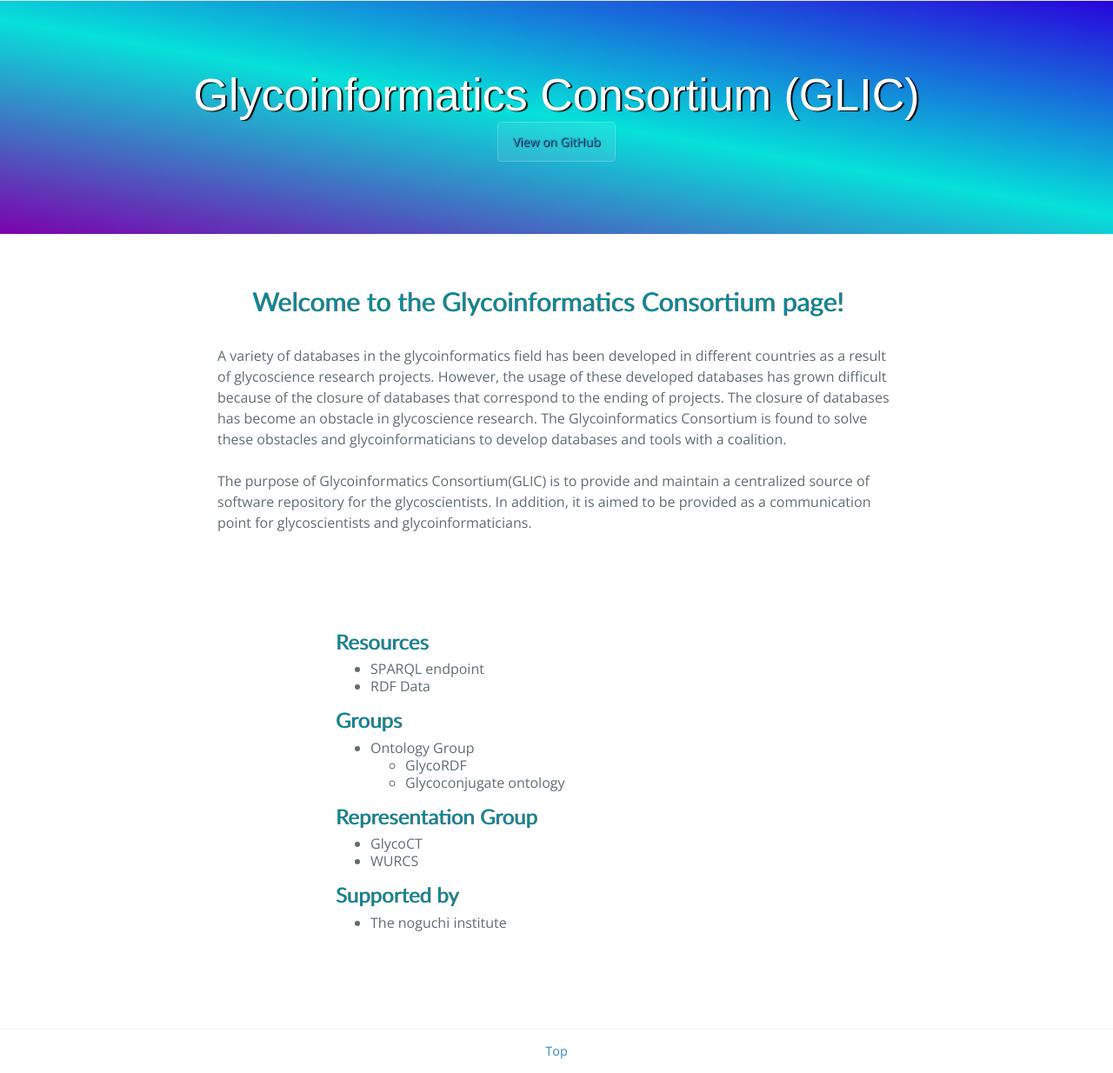
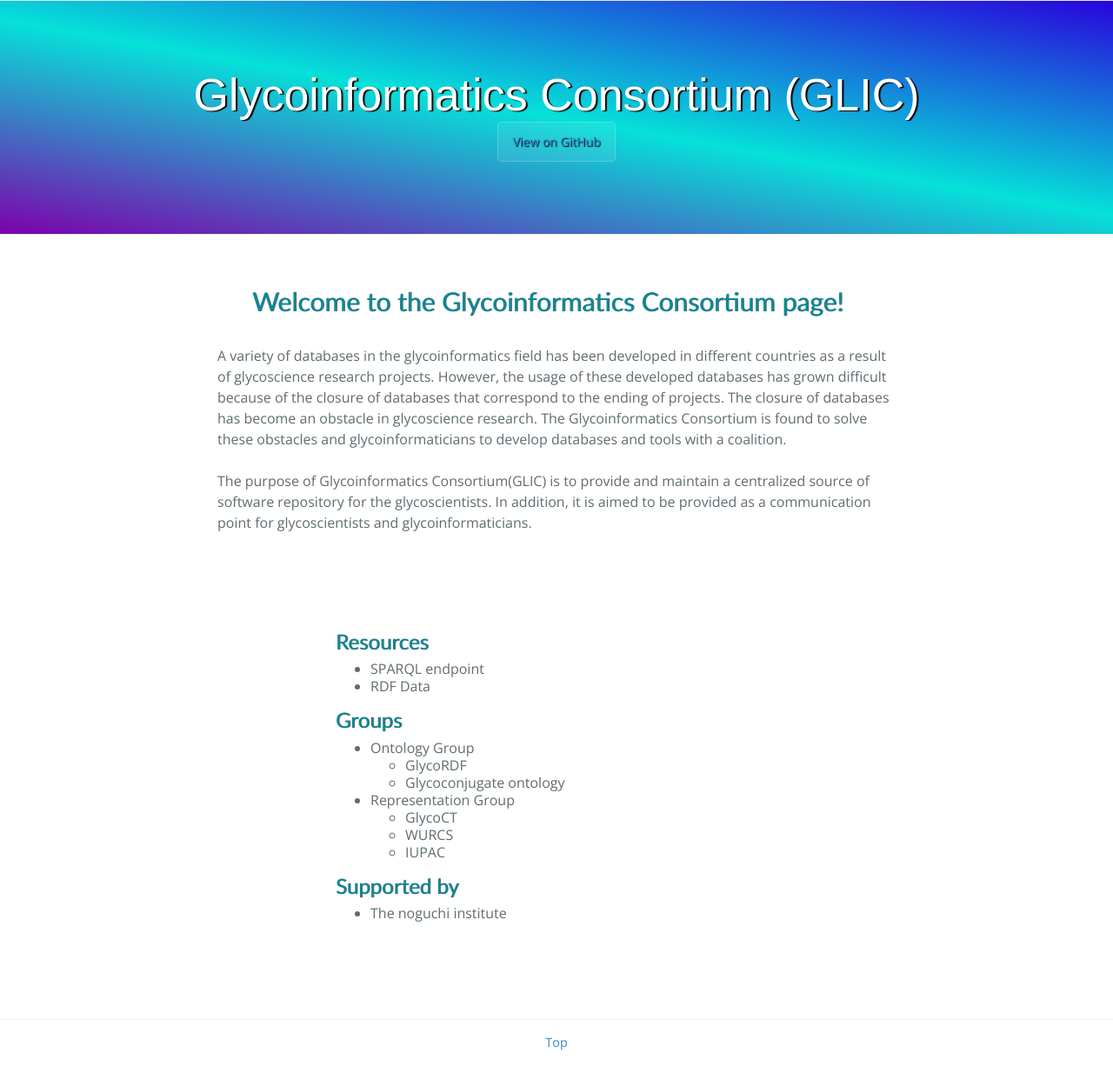
Before and after one commit to glycoinfo/www, a Jekyll site: the page built from index.md, in a window 1280 px wide. Shown: the whole page at 87% size. Built offline with Jekyll 4.4.1, drawn with Linux system fonts in a browser that asks for light colours; nearby versions of some CDN libraries; a script that is not in the unit is left out.

Commit message:
Update index.md

```diff
--- a/index.md
+++ b/index.md
@@ -14,10 +14,10 @@ layout: top
   * Glycoconjugate ontology
 
 
-### Representation Group
+* Representation Group
   * GlycoCT
   * WURCS
-
+  * IUPAC
 
 ### Supported by
 * The noguchi institute
```
